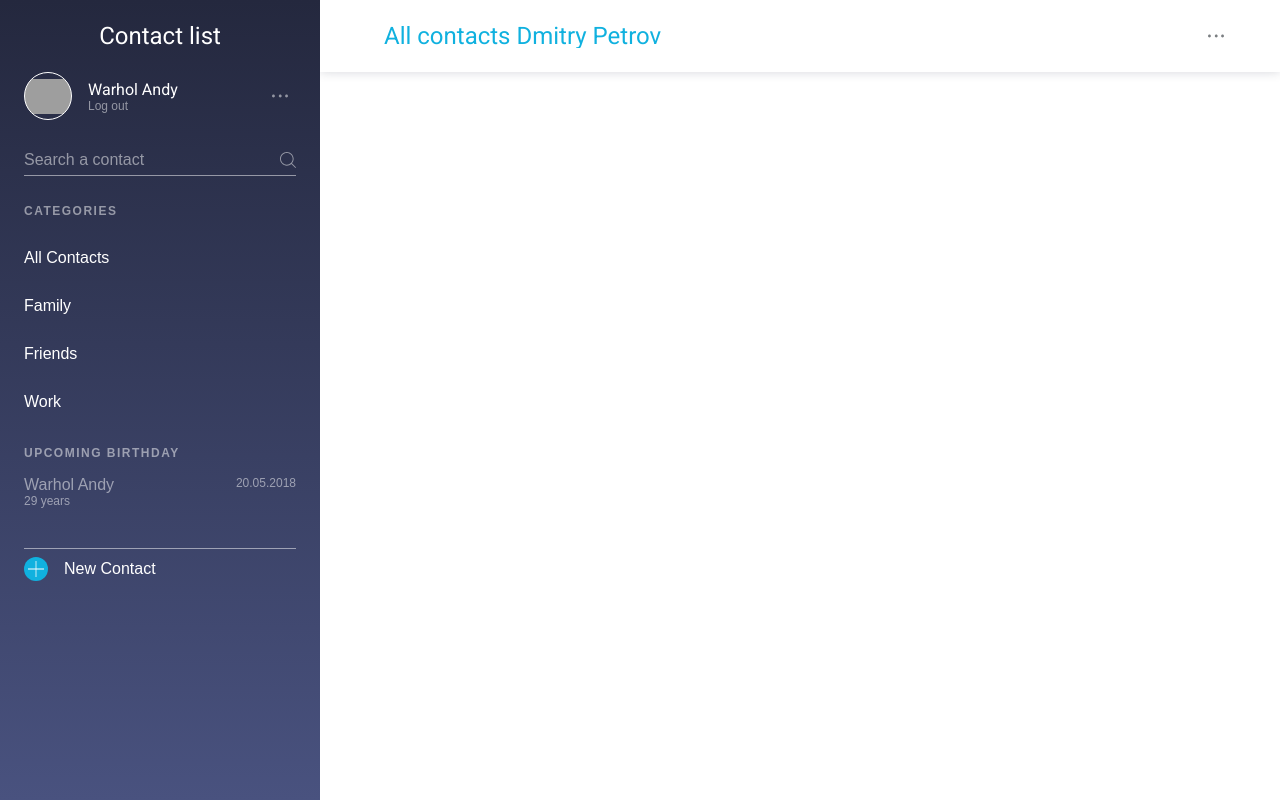
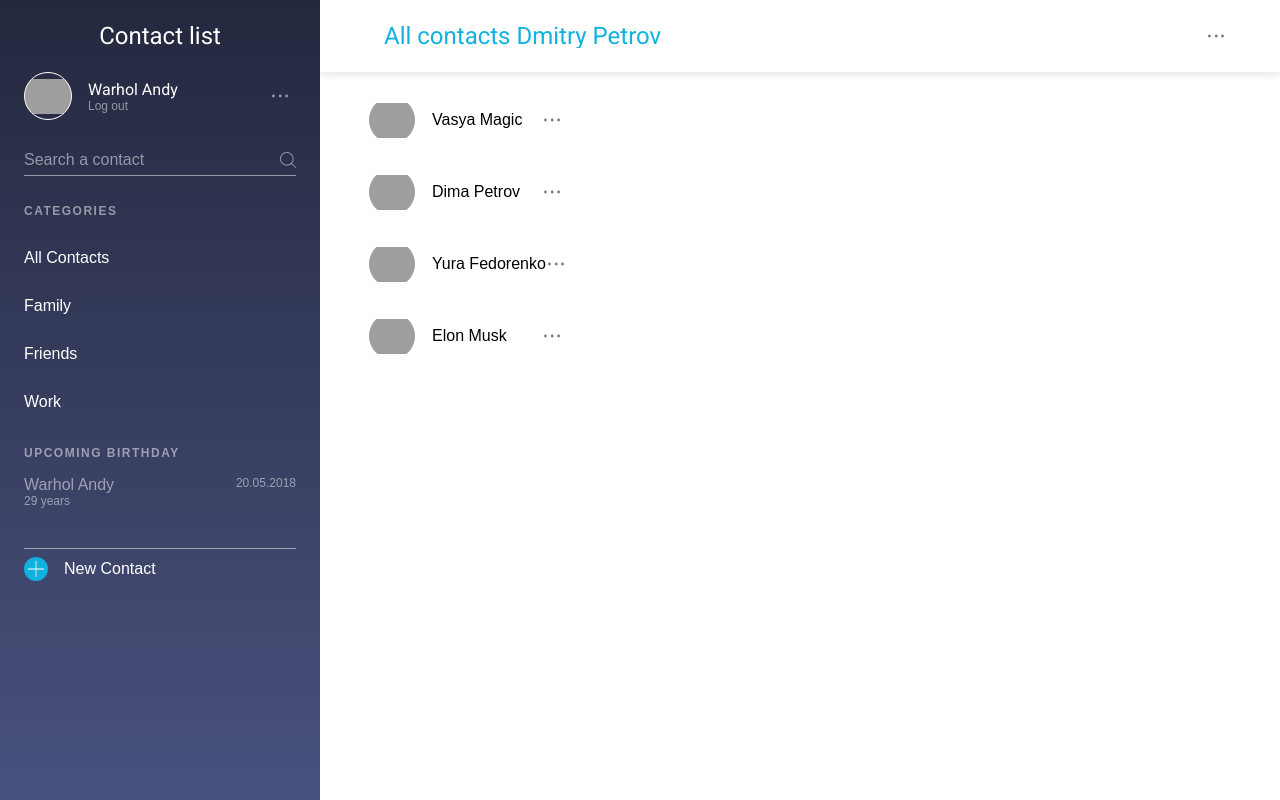
Before and after one commit to DDiimmaa/MyContactBook, an Angular app: page /list in a window 1280 px wide. Built offline with nearby package versions, Linux system fonts and the light colour scheme; grey boxes are pictures that could not be loaded.

Commit message:
contacts array is moved to contact list component temporary

```diff
--- a/src/app/contact-list/contact-list.component.ts
+++ b/src/app/contact-list/contact-list.component.ts
@@ -13,14 +13,15 @@ export class ContactListComponent implements OnInit {
   selectedContact: Contact;
   test = "test";
   constructor() {
-    // this.contacts.push(new Contact("Vasya","Magic"));
-    // this.contacts.push(new Contact("Dima","Petrov"));
-    // this.contacts.push(new Contact("Yura"," Fedorenko"));
-    // this.contacts.push(new Contact("Elon","Musk"));
+    this.contacts.push(new Contact("Vasya","Magic"));
+    this.contacts.push(new Contact("Dima","Petrov"));
+    this.contacts.push(new Contact("Yura"," Fedorenko"));
+    this.contacts.push(new Contact("Elon","Musk"));
+
   }
 
   selectContactForEdit(contact: Contact){
-    debugger
+
     this.selectContact.emit(contact);
   }
 
```
